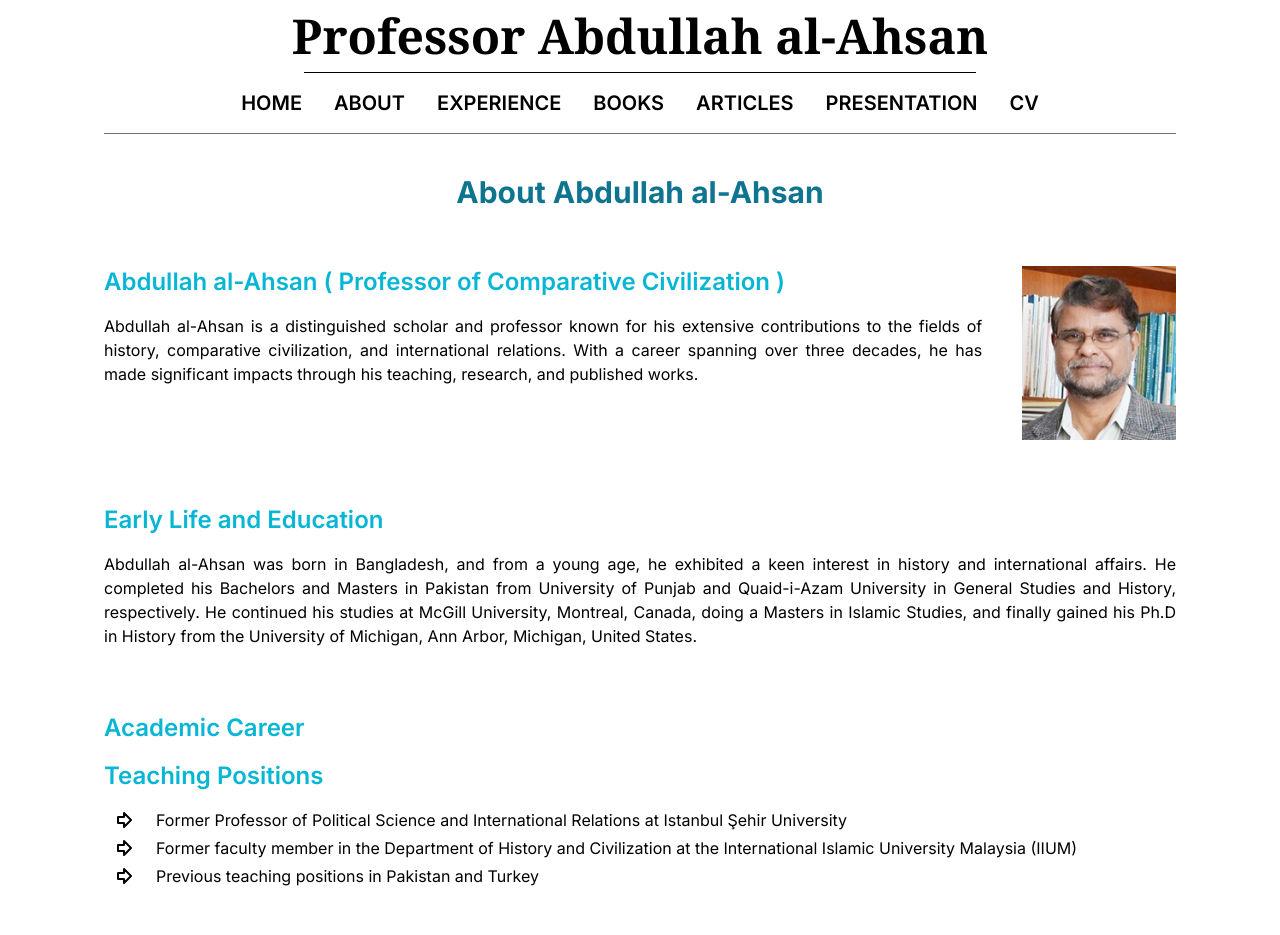
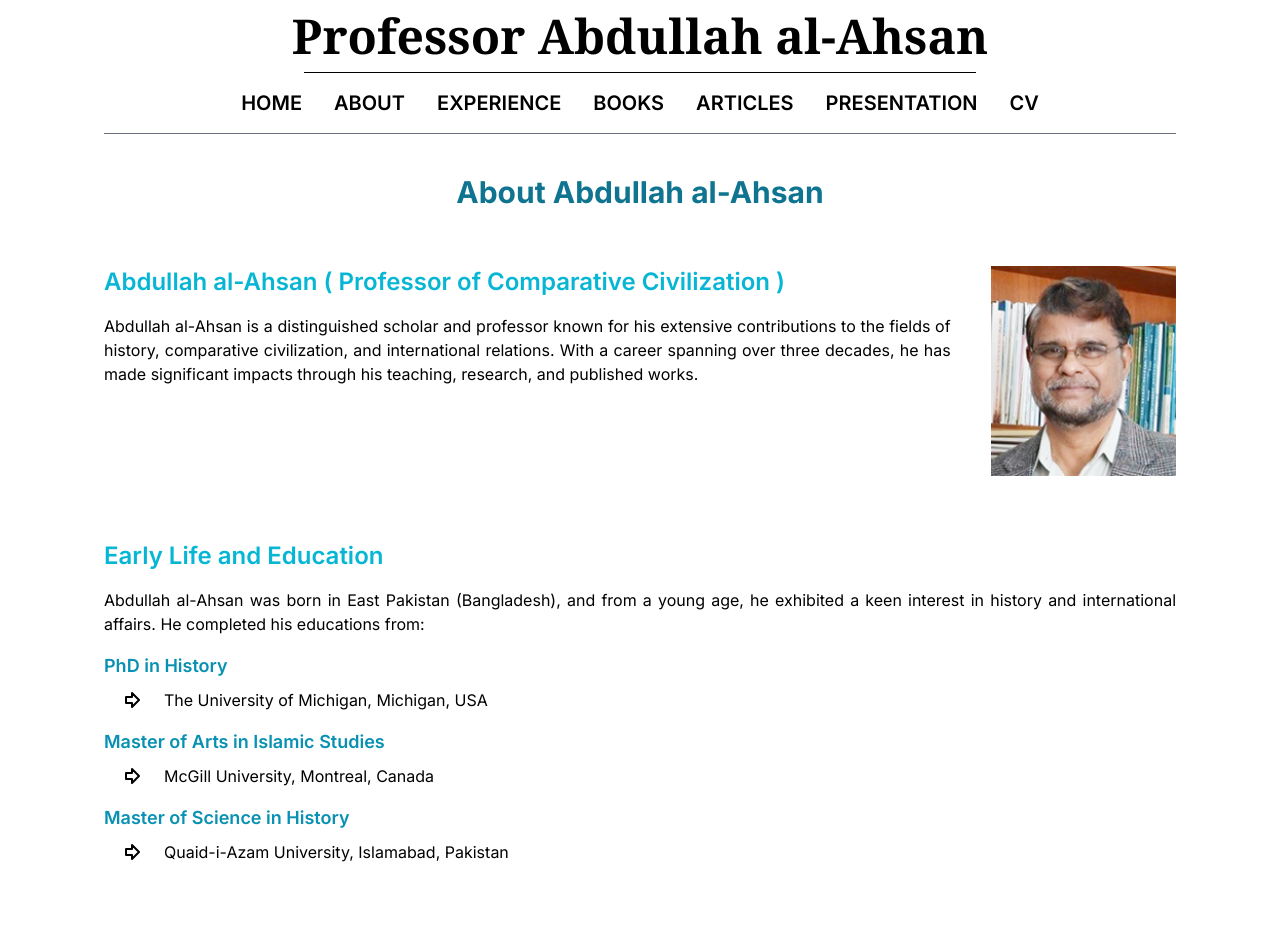
Before and after one commit to Md-Mobassher/Professor_Abdullah_Ahsan_Portfolio, a Next.js app: page /about in a window 1280 px wide. Shown: the top 935 px of the page. Built offline with nearby package versions, Linux system fonts and the light colour scheme.

Commit message:
about data updated

```diff
--- /dev/null
+++ b/src/app/(withCommonLayout)/about/Education.tsx
@@ -0,0 +1,39 @@
+import Title from "@/components/ui/Title";
+import { educations } from "./aboutData";
+import { Divide } from "lucide-react";
+import Link from "next/link";
+import ListItem from "@/components/ui/ListItem";
+
+const Education = () => {
+  return (
+    <section className="py-8 ">
+      <Title title="Early Life and Education" />
+
+      <p className="text-justify">
+        Abdullah al-Ahsan was born in East Pakistan (Bangladesh), and from a
+        young age, he exhibited a keen interest in history and international
+        affairs. He completed his educations from:
+      </p>
+
+      <div>
+        {educations.map((edu, index) => (
+          <div key={index} className="mt-4">
+            <h3 className="text-lg font-semibold text-cyan-600">
+              {edu.degree}
+            </h3>
+            <div className=" mt-2">
+              <Link
+                href={edu.url}
+                className="hover:text-blue-400 hover:underline"
+              >
+                <ListItem item={`${edu.institution}, ${edu.location}`} />
+              </Link>
+            </div>
+          </div>
+        ))}
+      </div>
+    </section>
+  );
+};
+
+export default Education;
--- a/src/app/(withCommonLayout)/about/aboutData.ts
+++ b/src/app/(withCommonLayout)/about/aboutData.ts
@@ -11,3 +11,36 @@ export const areaOfExpertises = [
   "Islamic Studies",
   "Governance and Civilizational Dialogue",
 ];
+
+export const educations = [
+  {
+    degree: "PhD in History",
+    institution: "The University of Michigan",
+    url: "https://umich.edu",
+    location: "Michigan, USA",
+    description:
+      "Doctorate program focused on historical research and analysis.",
+    startYear: null,
+    endYear: null,
+  },
+  {
+    degree: "Master of Arts in Islamic Studies",
+    institution: "McGill University",
+    url: "https://www.mcgill.ca",
+    location: "Montreal, Canada",
+    description:
+      "Graduate program specializing in Islamic culture, history, and theology.",
+    startYear: null,
+    endYear: null,
+  },
+  {
+    degree: "Master of Science in History",
+    institution: "Quaid-i-Azam University",
+    url: "https://qau.edu.pk",
+    location: "Islamabad, Pakistan",
+    description:
+      "Postgraduate program focused on the historical study and historiography.",
+    startYear: null,
+    endYear: null,
+  },
+];
--- a/src/app/(withCommonLayout)/about/page.tsx
+++ b/src/app/(withCommonLayout)/about/page.tsx
@@ -5,6 +5,7 @@ import { areaOfExpertises, teachingPositions } from "./aboutData";
 import PageTitle from "@/components/ui/PageTitle";
 import Title from "@/components/ui/Title";
 import { booksData } from "../books/booksData";
+import Education from "./Education";
 
 const About = () => {
   return (
@@ -26,7 +27,7 @@ const About = () => {
               impacts through his teaching, research, and published works.
             </p>
           </div>
-          <div className="w-[400px] mx-auto ">
+          <div className="lg:w-[500px] w-full mx-auto flex justify-center">
             <Image
               src={ahsan}
               alt="Abdullah al-Ahsan"
@@ -37,22 +38,7 @@ const About = () => {
         </div>
       </section>
 
-      <section className="py-8 ">
-        <div>
-          <Title title="Early Life and Education" />
-
-          <p className="text-justify">
-            Abdullah al-Ahsan was born in Bangladesh, and from a young age, he
-            exhibited a keen interest in history and international affairs. He
-            completed his Bachelors and Masters in Pakistan from University of
-            Punjab and Quaid-i-Azam University in General Studies and History,
-            respectively. He continued his studies at McGill University,
-            Montreal, Canada, doing a Masters in Islamic Studies, and finally
-            gained his Ph.D in History from the University of Michigan, Ann
-            Arbor, Michigan, United States.
-          </p>
-        </div>
-      </section>
+      <Education />
 
       <section className="py-8">
         <Title title="Academic Career" />
--- a/src/components/pages/Home/Home.tsx
+++ b/src/components/pages/Home/Home.tsx
@@ -1,6 +1,5 @@
 import Image from "next/image";
 import Link from "next/link";
-import MobileMenu from "@/components/shared/Navbar/MobileMenu";
 import Footer from "@/components/shared/Footer/Footer";
 import HomeNavbar from "@/components/shared/Navbar/HomeNavbar";
 import ahsan from "@/assets/images/Abdullah-Ahsan.png";
@@ -8,11 +7,11 @@ import { navItemsData } from "@/components/shared/Navbar/navItemsData";
 
 const HomePageComponent = () => {
   return (
-    <div className="max-w-4xl mx-auto px-4 py-2">
+    <div className="max-w-4xl  mx-auto px-4 mt-2">
       {/* header */}
       <HomeNavbar />
 
-      <div className="flex justify-center items-center lg:mt-14 mt-10 gap-10 ">
+      <div className="flex justify-center items-center lg:mt-12 mt-10 gap-10 ">
         <div className="flex-1 hidden lg:flex md:flex flex-col items-end">
           {navItemsData.slice(1, 4).map((item, index) => (
             <Link
@@ -27,14 +26,6 @@ const HomePageComponent = () => {
 
         <div className="flex-1">
           <div className="flex  flex-col justify-center items-center">
-            {/* <div className="hidden lg:flex md:flex">
-              <Link
-                href="/recent-update"
-                className="lg:text-xl text-md font-semibold uppercase mb-3"
-              >
-                Recent Update
-              </Link>
-            </div> */}
             <div>
               <Image
                 src={ahsan}
--- a/src/components/shared/Footer/Footer.tsx
+++ b/src/components/shared/Footer/Footer.tsx
@@ -5,7 +5,7 @@ import { socialData } from "./SocialData";
 
 const Footer = () => {
   return (
-    <div className=" lg:mt-16 md:mt-14 mt-10 mb-8">
+    <div className=" lg:mt-14 md:mt-12 mt-10 mb-5">
       <Separator className="bg-black " />
       <div className="flex flex-wrap lg:justify-between md:justify-between justify-center  lg:gap-10 gap-2 items-center py-3">
         <div>
--- a/src/components/ui/ListItem.tsx
+++ b/src/components/ui/ListItem.tsx
@@ -2,7 +2,7 @@ import { ArrowBigRight } from "lucide-react";
 
 const ListItem = ({ item }: { item: string }) => {
   return (
-    <div className="flex flex-row mb-1 justify-start items-start gap-2 md:gap-4 lg:gap-5 ml-2">
+    <div className="flex flex-row mb-1 justify-start items-start gap-2 md:gap-4 lg:gap-5 lg:ml-4 md:ml-3 ml-2">
       <div>
         <ArrowBigRight className=" size-6" />
       </div>
```
